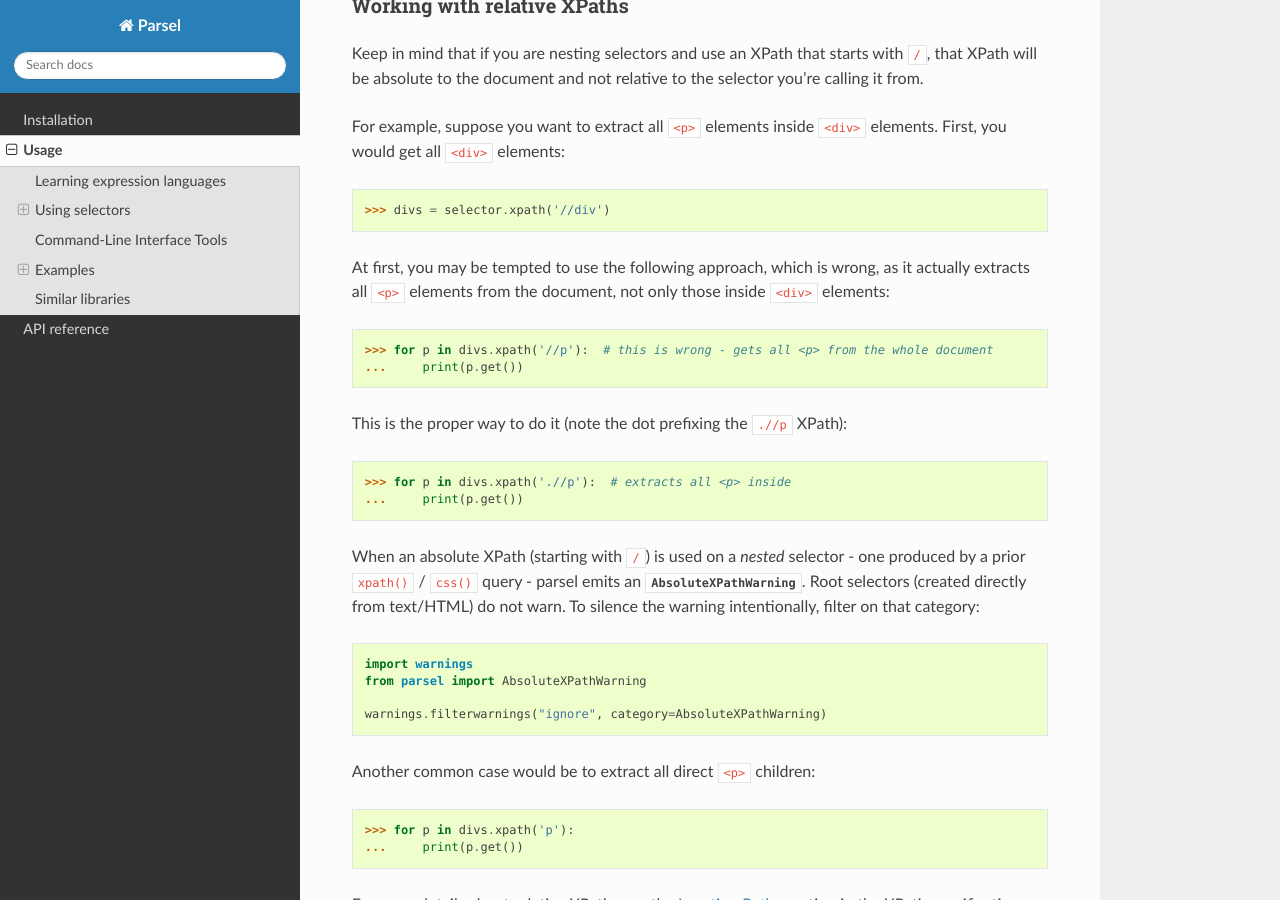
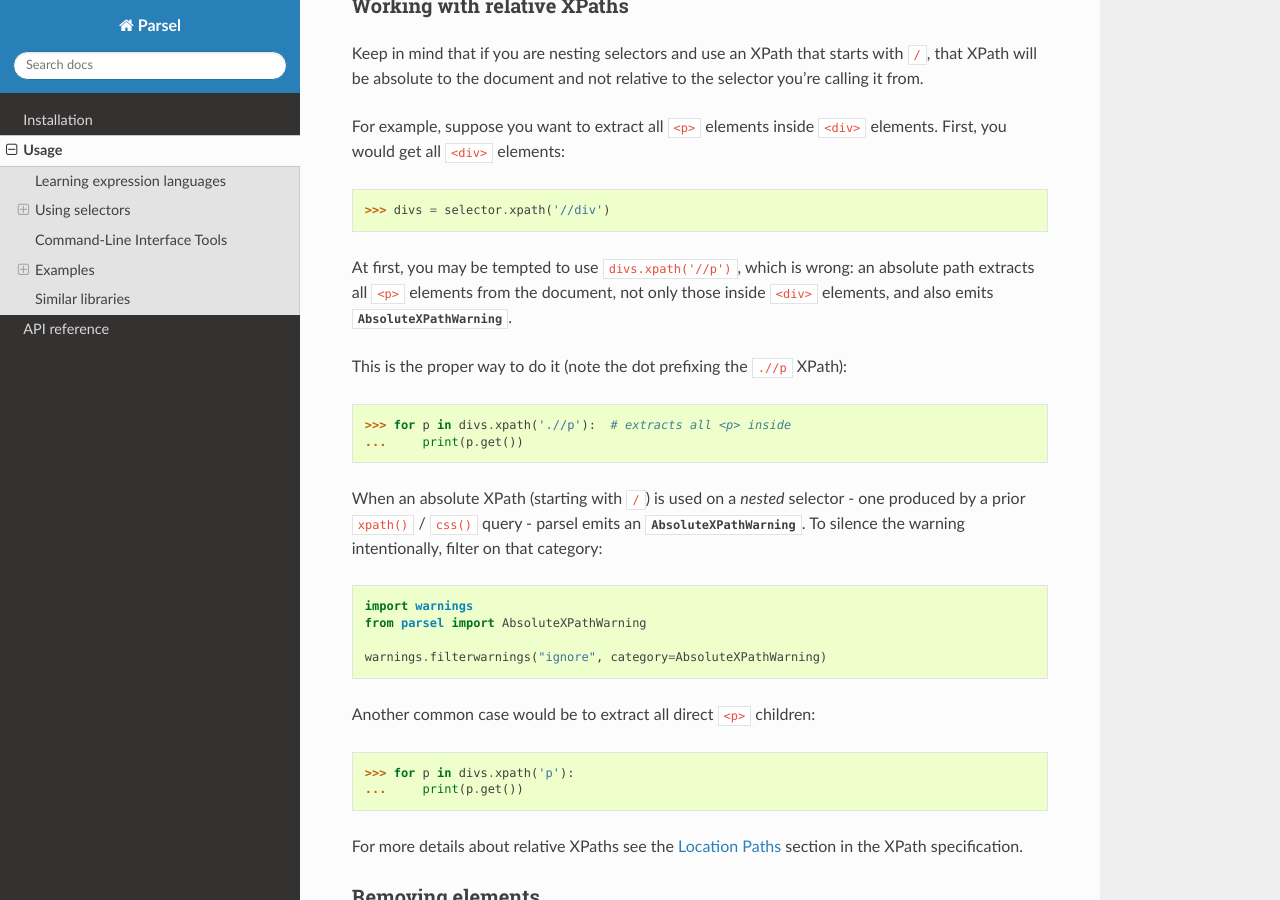
Before and after one commit to scrapy/parsel, a Sphinx documentation site: the page built from docs/usage.rst, in a window 1280 px wide and 900 px high, scrolled down 7737 px. Built offline with Sphinx 7.4.7 and the Read the Docs theme 3.1.0, drawn with Linux system fonts in a browser that asks for light colours.

Commit message:
fix: warn on absolute XPath for any nested SelectorList item
SelectorList.xpath now checks every list member (not only self[0]), so
cases like `/html | //div` then `//p` emit AbsoluteXPathWarning. Pass the
final warnings.warn stacklevel into the helper, drop the dead type guard
in Selector.xpath, and tidy the relative-XPath docs (#323).

```diff
--- a/docs/usage.rst
+++ b/docs/usage.rst
@@ -393,23 +393,20 @@ elements. First, you would get all ``<div>`` elements::
 
     >>> divs = selector.xpath('//div')
 
-At first, you may be tempted to use the following approach, which is wrong, as
-it actually extracts all ``<p>`` elements from the document, not only those
-inside ``<div>`` elements::
-
-    >>> for p in divs.xpath('//p'):  # this is wrong - gets all <p> from the whole document
-    ...     print(p.get())
+At first, you may be tempted to use ``divs.xpath('//p')``, which is wrong: an
+absolute path extracts all ``<p>`` elements from the document, not only those
+inside ``<div>`` elements, and also emits
+:class:`~parsel.AbsoluteXPathWarning`.
 
 This is the proper way to do it (note the dot prefixing the ``.//p`` XPath)::
 
     >>> for p in divs.xpath('.//p'):  # extracts all <p> inside
     ...     print(p.get())
 
-When an absolute XPath (starting with ``/``) is used on a
-*nested* selector - one produced by a prior ``xpath()`` / ``css()`` query -
-parsel emits an :class:`~parsel.selector.AbsoluteXPathWarning`. Root selectors
-(created directly from text/HTML) do not warn. To silence the warning
-intentionally, filter on that category::
+When an absolute XPath (starting with ``/``) is used on a *nested* selector -
+one produced by a prior ``xpath()`` / ``css()`` query - parsel emits an
+:class:`~parsel.AbsoluteXPathWarning`. To silence the warning intentionally,
+filter on that category::
 
     import warnings
     from parsel import AbsoluteXPathWarning
```
Also changed, not shown: 2 other files.
